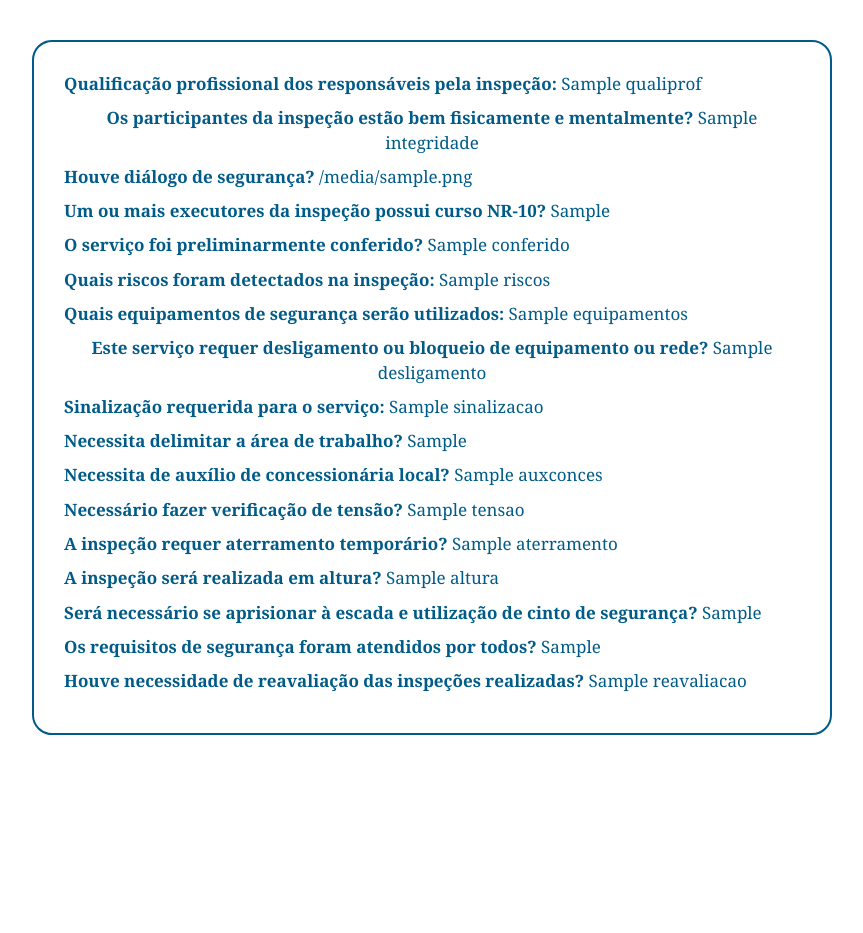
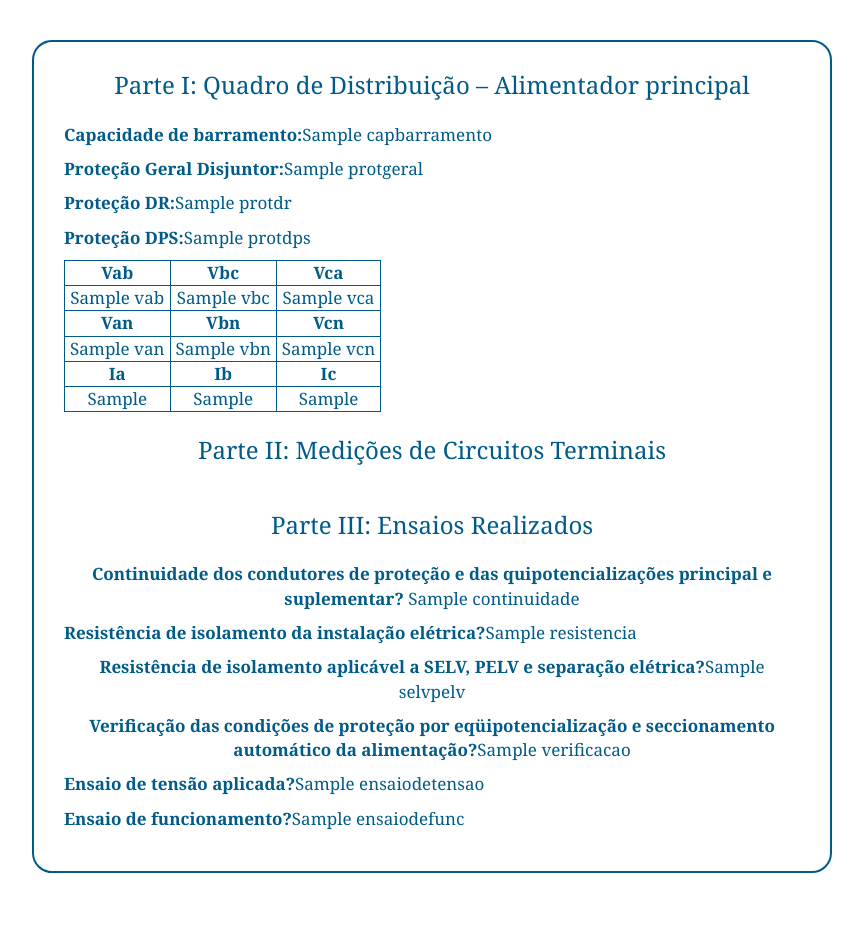
Before and after one commit to fpcoutinho/gerador, a Django app: template relatorio/templates/relatorio/relatorio_quantitativas_visualiza.html in a window 1280 px wide. Shown: the part 244-1177 px from the top of the page, without its empty margins (208-1071 px from the left). Before the commit the page ends 979 px from the top, so only its background shows below. Run offline with Django 3.2, Linux system fonts and the light colour scheme; the template is opened without the code that fills it: most values are stand-ins (such as "Sample title", 1, 10 or a date in 2020); some libraries are stand-ins or nearby versions.

Commit message:
relatorio de quantitativas parcialmente concluído.

```diff
--- a/assets/styles.css
+++ b/assets/styles.css
@@ -116,6 +116,13 @@ a, a:hover, a:visited{
 
 a:hover, .botao-icon:hover{
     color: #0082c4;
+}
+
+td, th{
+    text-align: center;
+    padding-inline: 5px;
+    border: 1px solid #005b88;
+    border-radius: 20px;
 }
 
 .wrapper{
--- a/relatorio/templates/relatorio/relatorio_quantitativas_visualiza.html
+++ b/relatorio/templates/relatorio/relatorio_quantitativas_visualiza.html
@@ -22,23 +22,59 @@
 
 <div class="compromisso-visualiza-wrapper">
         <div class="compromisso-visualiza">
-                <p><b>Qualificação profissional dos responsáveis pela inspeção:</b> {{relatorio.qualiprof}}</p>
-                <p><b>Os participantes da inspeção estão bem fisicamente e mentalmente?</b> {{relatorio.integridade}}</p>
-                <p><b>Houve diálogo de segurança?</b> {{relatorio.dialogo}}</p>
-                <p><b>Um ou mais executores da inspeção possui curso NR-10?</b> {{relatorio.curso_nr}}</p>
-                <p><b>O serviço foi preliminarmente conferido?</b> {{relatorio.conferido}}</p>
-                <p><b>Quais riscos foram detectados na inspeção:</b> {{ relatorio.riscos }}</p>
-                <p><b>Quais equipamentos de segurança serão utilizados:</b> {{relatorio.equipamentos}}</p>
-                <p><b>Este serviço requer desligamento ou bloqueio de equipamento ou rede?</b> {{relatorio.desligamento}}</p>
-                <p><b>Sinalização requerida para o serviço:</b> {{relatorio.sinalizacao}}</p>
-                <p><b>Necessita delimitar a área de trabalho?</b> {{relatorio.delimitar_area}}</p>
-                <p><b>Necessita de auxílio de concessionária local?</b> {{relatorio.auxconces}}</p>
-                <p><b>Necessário fazer verificação de tensão?</b> {{relatorio.tensao}}</p>
-                <p><b>A inspeção requer aterramento temporário?</b> {{relatorio.aterramento}}</p>
-                <p><b>A inspeção será realizada em altura?</b> {{relatorio.altura}}</p>
-                <p><b>Será necessário se aprisionar à escada e utilização de cinto de segurança?</b> {{relatorio.cinto_seg}}</p>
-                <p><b>Os requisitos de segurança foram atendidos por todos?</b> {{relatorio.requi_seg}}</p>
-                <p><b>Houve necessidade de reavaliação das inspeções realizadas?</b> {{relatorio.reavaliacao}}</p>
+                        <h3>Parte I: Quadro de Distribuição – Alimentador principal</h3>
+                        <br>
+                        <p><b>Capacidade de barramento:</b>{{ relatorio.capbarramento }}</p>
+                        <p><b>Proteção Geral Disjuntor:</b>{{ relatorio.protgeral }}</p>
+                        <p><b>Proteção DR:</b>{{ relatorio.protdr }}</p>
+                        <p><b>Proteção DPS:</b>{{ relatorio.protdps }}</p>
+                        <table>
+                                <tr>
+                                        <th>Vab</th>
+                                        <th>Vbc</th>
+                                        <th>Vca</th>
+                                </tr>
+                                <tr>
+                                        <td>{{ relatorio.vab }}</td>
+                                        <td>{{ relatorio.vbc }}</td>
+                                        <td>{{ relatorio.vca }}</td>
+                                </tr>
+
+                                <tr>
+                                        <th>Van</th>
+                                        <th>Vbn</th>
+                                        <th>Vcn</th>
+                                </tr>
+                                <tr>
+                                        <td>{{ relatorio.van }}</td>
+                                        <td>{{ relatorio.vbn }}</td>
+                                        <td>{{ relatorio.vcn }}</td>
+                                </tr>
+
+                                <tr>
+                                        <th>Ia</th>
+                                        <th>Ib</th>
+                                        <th>Ic</th>
+                                </tr>
+                                <tr>
+                                        <td>{{ relatorio.ia }}</td>
+                                        <td>{{ relatorio.ib }}</td>
+                                        <td>{{ relatorio.ic }}</td>
+                                </tr>
+                        </table>
+                        <br>
+                        <h3>Parte II: Medições de Circuitos Terminais</h3>
+                        <br>
+                        <br>
+                        <h3>Parte III: Ensaios Realizados</h3>
+                        <br>
+                        <p><b>Continuidade dos condutores de proteção e das quipotencializações principal e suplementar?</b> {{ relatorio.continuidade }}</p>
+                        <p><b>Resistência de isolamento da instalação elétrica?</b>{{ relatorio.resistencia }}</p>
+                        <p><b>Resistência de isolamento aplicável a SELV, PELV e separação elétrica?</b>{{ relatorio.selvpelv }}</p>
+                        <p><b>Verificação das condições de proteção por eqüipotencialização e seccionamento automático da alimentação?</b>{{ relatorio.verificacao }}</p>
+                        <p><b>Ensaio de tensão aplicada?</b>{{ relatorio.ensaiodetensao }}</p>
+                        <p><b>Ensaio de funcionamento?</b>{{ relatorio.ensaiodefunc }}</p>
+
         </div>
 </div>
 
--- a/relatorio/views.py
+++ b/relatorio/views.py
@@ -217,7 +217,7 @@ def qualitativas_edita(request, rel_id):
 @login_required(login_url="/accounts/login/")
 def quantitativas_add(request, rel_id):
     relatorio = Relatorio.objects.get(id=rel_id)
-    if relatorio.conferido != '':
+    if relatorio.continuidade != '':
         return render(request, 'relatorio/relatorio_quantitativas_visualiza.html', {'relatorio': relatorio})
 
     form = rel_forms.FormRelatorioQuantitativa(request.POST or None, instance=relatorio)
```
Also changed, not shown: relatorio/forms.py (+29 -9 lines), relatorio/models.py (+19 -0 lines), db.sqlite3, relatorio/migrations/0013_relatorio_capbarramento_relatorio_continuidade_and_more.py (added), relatorio/migrations/0014_alter_relatorio_continuidade_and_more.py (added).
